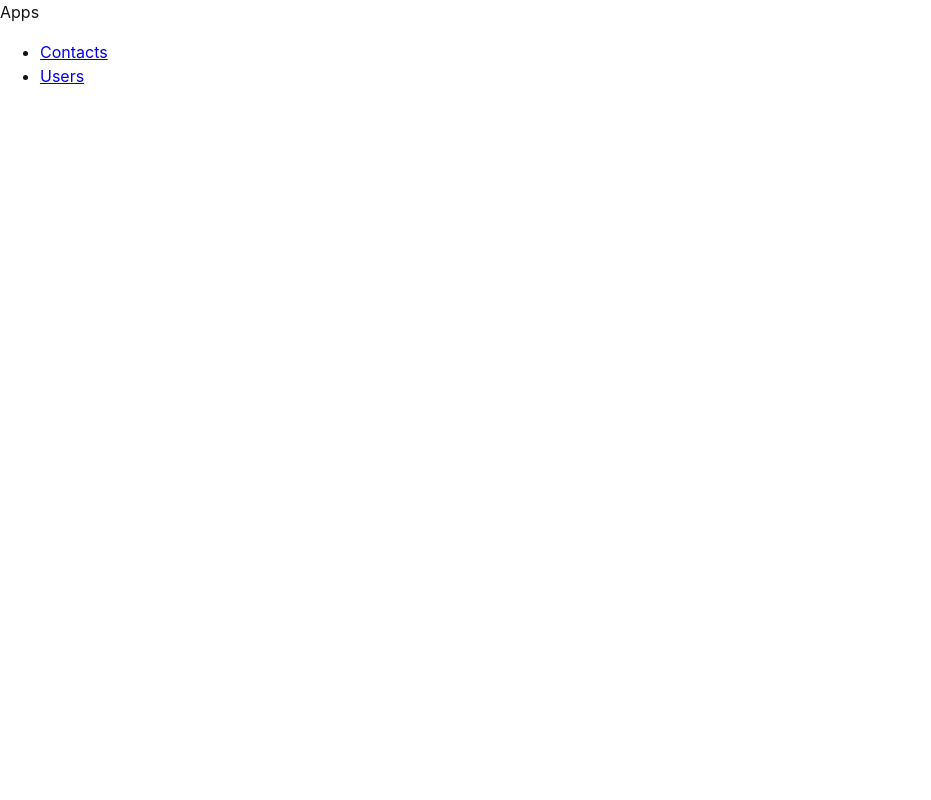
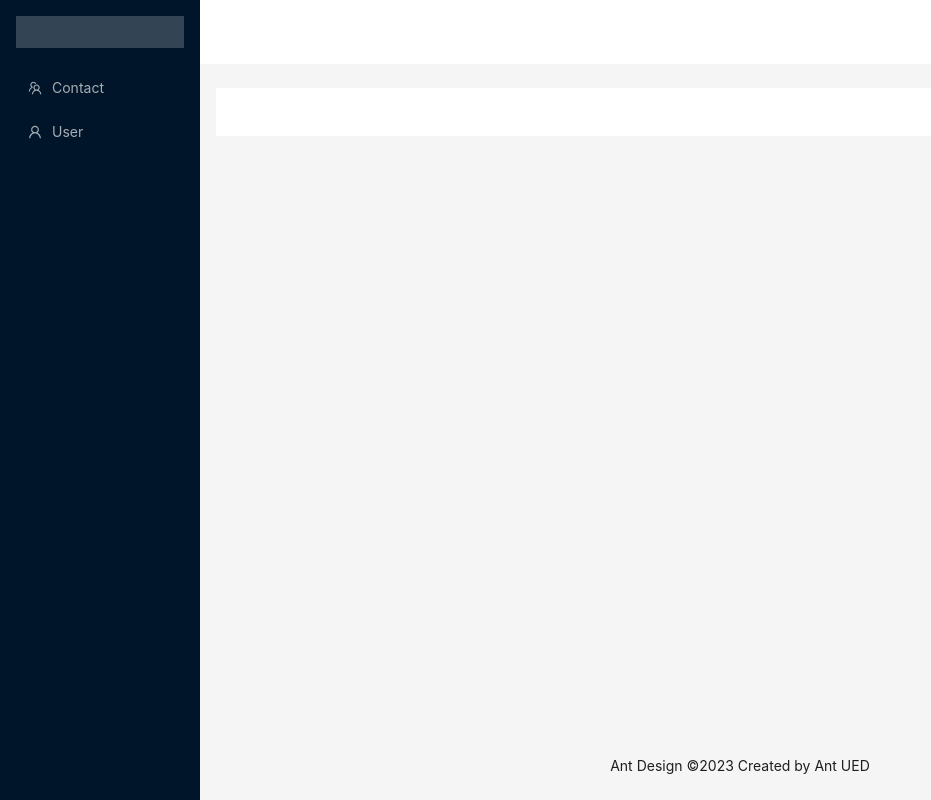
Before and after one commit to bignuttawuts/react-admin, a React (Vite) app: page / in a window 1280 px wide. Shown: the whole page, without its empty margins (0-931 px from the left). Built offline with nearby package versions, Linux system fonts and the light colour scheme.

Commit message:
feat: sider layout

```diff
--- a/package.json
+++ b/package.json
@@ -9,6 +9,7 @@
     "preview": "vite preview"
   },
   "dependencies": {
+    "@ant-design/icons": "^5.0.1",
     "@reduxjs/toolkit": "^1.9.5",
     "@types/sort-by": "^1.2.0",
     "antd": "^5.4.2",
--- a/src/routes/contracts/root.tsx
+++ b/src/routes/contracts/root.tsx
@@ -6,7 +6,6 @@ export async function loader({ request }: any) {
   const url = new URL(request.url);
   const q = url.searchParams.get("q");
   const contacts = await getContacts(q);
-  console.log('reload', contacts)
   return { contacts, q };
 }
 
--- a/src/routes/root.tsx
+++ b/src/routes/root.tsx
@@ -1,16 +1,47 @@
+import { TeamOutlined, UserOutlined } from '@ant-design/icons';
+import { Layout, Menu, MenuProps, theme } from 'antd';
+import Sider from 'antd/es/layout/Sider';
+import React from 'react';
 import { Link, Outlet } from 'react-router-dom';
 
+const { Header, Content, Footer } = Layout
+
+const items: MenuProps['items'] = [
+  { icon: TeamOutlined, label: 'Contact', url: '/contacts' },
+  { icon: UserOutlined, label: 'User', url: '/users' },
+].map((item, index) => ({
+  key: String(index + 1),
+  icon: React.createElement(item.icon),
+  label: <Link to={item.url}>{item.label}</Link>,
+}));
+
 export default function Root() {
-  return <>
-    <div>
-      Apps
-      <ul>
-        <li><Link to="/contacts">Contacts</Link></li>
-        <li><Link to="/users">Users</Link></li>
-      </ul>
-    </div><br />
-    <>
-      <Outlet />
-    </>
-  </>
+  const {
+    token: { colorBgContainer },
+  } = theme.useToken();
+
+  return <Layout hasSider>
+    <Sider
+      style={{
+        overflow: 'auto',
+        height: '100vh',
+        position: 'fixed',
+        left: 0,
+        top: 0,
+        bottom: 0,
+      }}
+    >
+      <div style={{ height: 32, margin: 16, background: 'rgba(255, 255, 255, 0.2)' }} />
+      <Menu theme="dark" mode="inline" defaultSelectedKeys={['4']} items={items} />
+    </Sider>
+    <Layout className="site-layout" style={{ marginLeft: 200 }}>
+      <Header style={{ padding: 0, background: colorBgContainer }} />
+      <Content style={{ margin: '24px 16px 0', overflow: 'initial' }}>
+        <div style={{ padding: 24, textAlign: 'center', background: colorBgContainer }}>
+          <Outlet />
+        </div>
+      </Content>
+      <Footer style={{ textAlign: 'center' }}>Ant Design ©2023 Created by Ant UED</Footer>
+    </Layout>
+  </Layout>
 }
```
Also changed, not shown: 2 other files (tests, documents, lock files or other folders).
